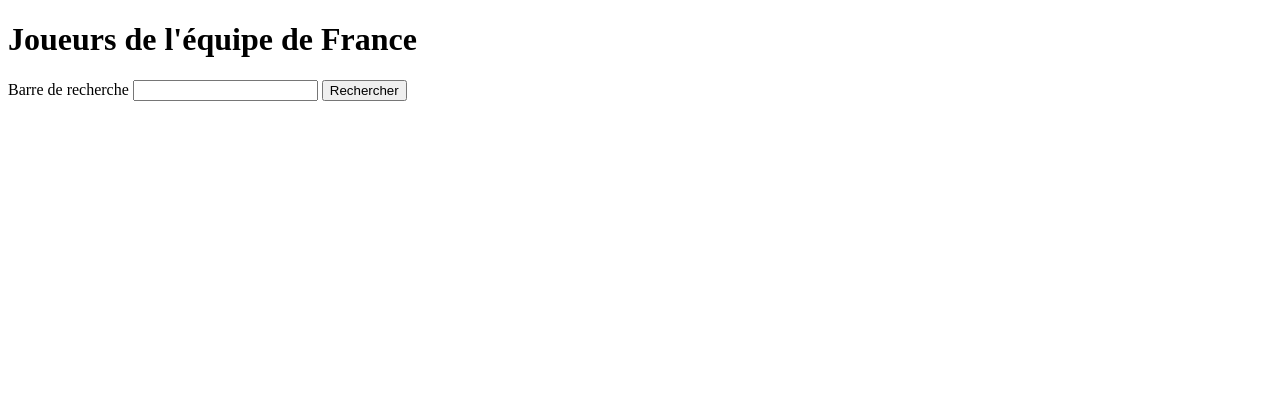
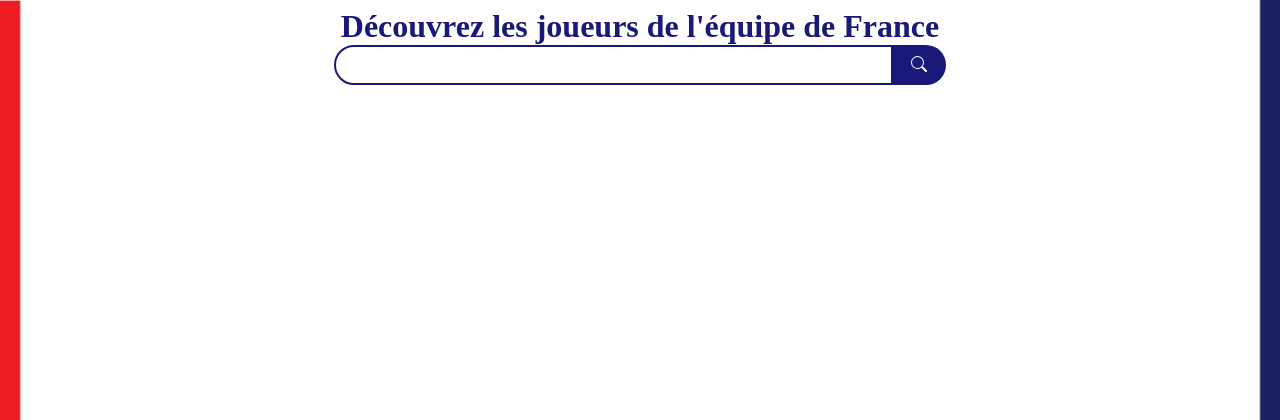
Before and after one commit to celia77940/Asynchrone_foot, a PHP site: page / in a window 1280 px wide. Shown: the top 420 px of the page. Run offline with PHP 8.4, Linux system fonts and the light colour scheme.

Commit message:
css fini

```diff
--- a/assets/css/main.css
+++ b/assets/css/main.css
@@ -0,0 +1,69 @@
+
+
+body{
+    background-image: url("../img/fond.jpg");
+    background-size: cover;
+    background-repeat: no-repeat;
+    background-attachment: fixed;
+    background-position: center;
+}
+
+/* .fond{
+    background-color: rgba(255, 255, 255, 0.609);
+    padding-top: 2em;
+} */
+
+h1{
+    margin: 0em;
+
+}
+
+.color{
+    color:rgb(25, 25, 121);
+}
+
+.color1{
+    color: white;
+}
+
+.align_center{
+    text-align: center;
+}
+
+input{
+    border: 0.2em solid rgb(25, 25, 121);
+    padding: 0.8em;
+    width: 40em;
+    border-radius: 2em 0em 0em 2em ;
+    background-color: white;
+}
+
+.display{
+    display: flex;
+    justify-content: center;
+    padding-bottom: 2em;
+}
+
+button{
+    border: rgb(25, 25, 121);
+    background-color: rgb(25, 25, 121);
+    padding: 0.3em;
+    width: 4em;
+    border-radius: 0em 2em 2em 0em ;
+}
+
+h2{
+    margin-top: 0em;
+    margin-right: 1em;
+    font-size: 3em;
+    color: rgb(25, 25, 121);
+}
+
+.cards{
+    padding-left: 3em;
+    width: 40em;
+}
+
+img{
+    border-radius: 2em 0em 0em 2em;
+}
--- a/assets/js/main.js
+++ b/assets/js/main.js
@@ -23,7 +23,29 @@ form.addEventListener("submit", function(e){
     .then(data => {
         console.log(data);
 
-        joueurs.innerHTML = ` Il a ${data[0].age} ans et il s'apelle ${data[0].nom_prenom} `
+        // boucle
+        joueurs.innerHTML = `
+        <div class="display">
+        <div>
+        <p>${data.img_joueurs}</p>
+        <div class="cards">
+        <div>
+        <h2> ${data[0].nom_prenom} </h2>
+        </div>
+        <div>
+        <h3> ${data[0].age} </h3>
+        </div>
+        <div>
+        <h3> ${data[0].club} </h3>
+        </div>
+        <div>
+        <p> ${data[0].description} </p>
+        </div>
+
+
+
+        `
+
     });
 
 });
--- a/index.php
+++ b/index.php
@@ -8,14 +8,45 @@
     <title>Joueurs de l'équipe de France</title>
 </head>
 <body>
-    <h1>Joueurs de l'équipe de France</h1>
-    <form>
-        <label for="text">Barre de recherche</label>
-        <input type="text" name="text" id="text">
-        <button>Rechercher</button>
+<div class="fond">
+    <h1 class="color align_center">Découvrez les joueurs de l'équipe de France</h1>
+    <form class="display" enctype="multipart/form-data">
+        <div class="align_center">
+            <input list="equipe" id="ice-cream-choice" name="ice-cream-choice" />
+            <datalist id="equipe">
+                <option value="Chocolate">
+            </datalist>
+        </div>
+        <button>
+            <svg xmlns="http://www.w3.org/2000/svg" width="16" height="16" fill="currentColor" class="bi bi-search color1" viewBox="0 0 16 16">
+            <path d="M11.742 10.344a6.5 6.5 0 1 0-1.397 1.398h-.001c.03.04.062.078.098.115l3.85 3.85a1 1 0 0 0 1.415-1.414l-3.85-3.85a1.007 1.007 0 0 0-.115-.1zM12 6.5a5.5 5.5 0 1 1-11 0 5.5 5.5 0 0 1 11 0z"/>
+            </svg>
+        </button>
     </form>
     <div id="joueurs">
     </div>
+</div>
+
+<!-- <div class="display">
+    <div>
+        <img src="assets/img/griezmann.jpg" height="400em" alt="">
+    </div>
+    <div class="cards">
+        <div>
+            <h2>Antoine Griezmann</h2>
+        </div>
+        <div>
+            <h3>Age : 30 ans</h3>
+        </div>
+        <div>
+            <h3>Club : Fc Barcelone</h3>
+        </div>
+        <div>
+            <p>Lorem ipsum, dolor sit amet consectetur adipisicing elit. Atque delectus doloribus esse natus aliquid explicabo corporis pariatur nesciunt, sint necessitatibus ex dolore omnis perferendis magnam expedita culpa quas facere itaque!</p>
+        </div>
+    </div>
+</div> -->
+
 </body>
 <script src="assets/js/main.js"></script>
 </html>
```
Also changed, not shown: assets/img/fond.jpg (added), assets/img/griezmann.jpg (added), assets/img/stade.jpg (added).
